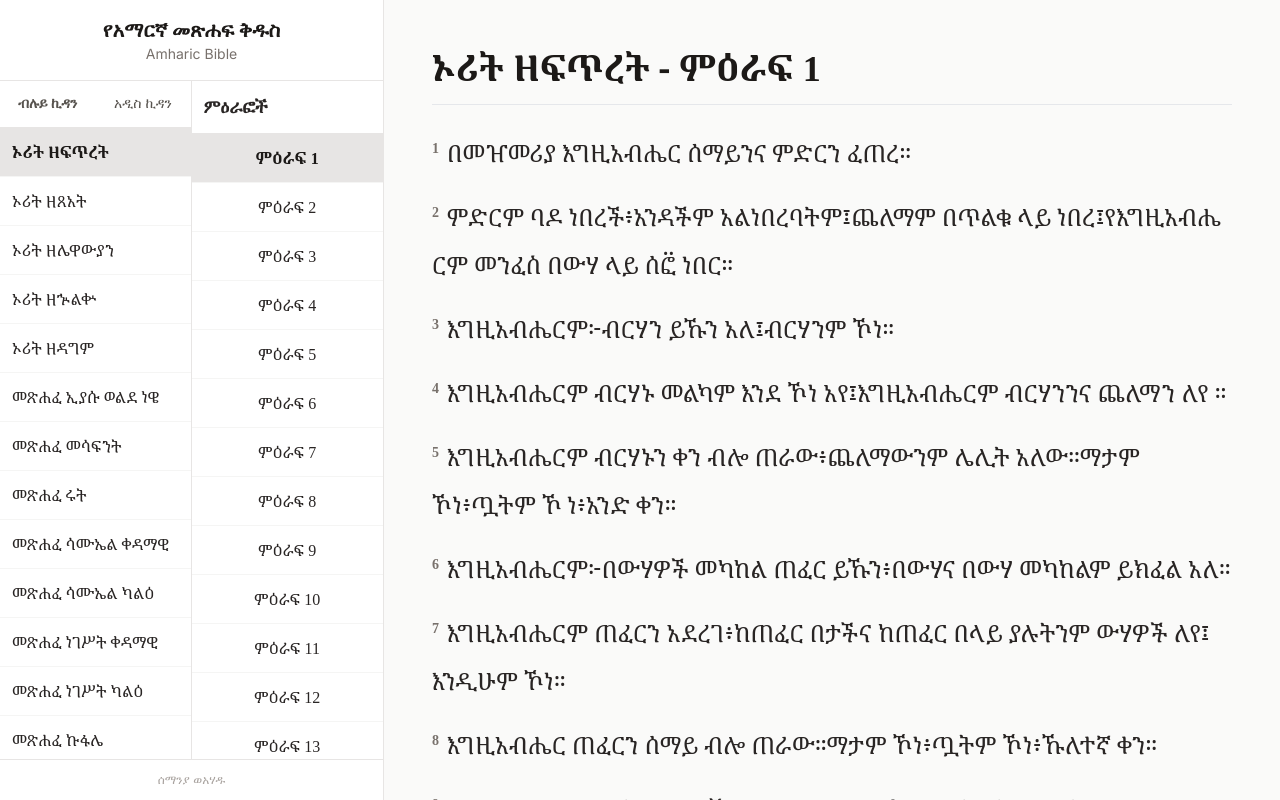
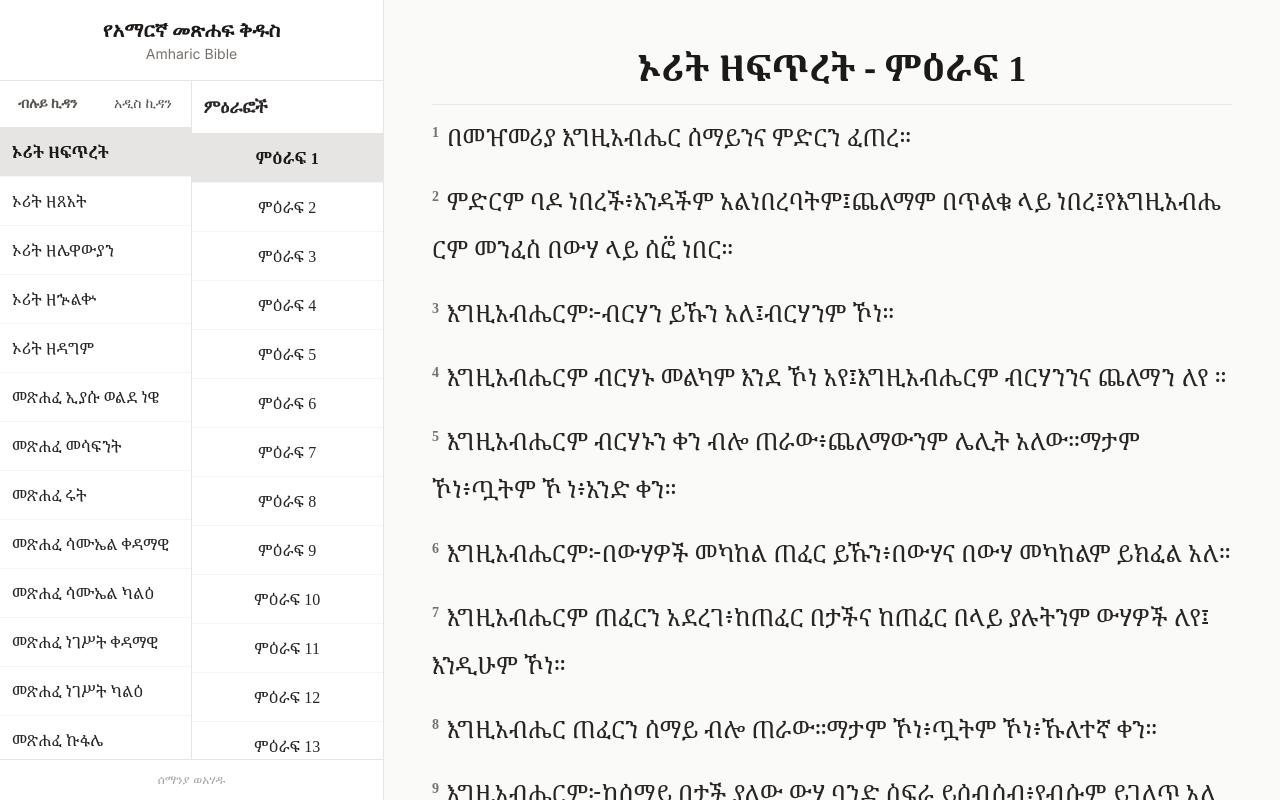
Before and after one commit to henaorth16/80-weahadu, a plain HTML site: page index.html in a window 1280 px wide. Both pictures are taken after a click on the item "ኦሪት ዘፍጥረት". Drawn offline with nearby package versions, Linux system fonts and the light colour scheme.

Commit message:
add title display

```diff
--- a/index.html
+++ b/index.html
@@ -82,8 +82,8 @@
                 <aside id="books-sidebar" class="w-1/2 border-r border-stone-200 flex flex-col">
                     <div class="flex-shrink-0 border-b border-stone-200">
                          <div class="flex">
-                            <button id="old-testament-tab" class="tab-button flex-1 p-3 text-sm text-stone-600 border-b-2 border-transparent hover:bg-stone-50">ብሉይ ኪዳን</button>
-                            <button id="new-testament-tab" class="tab-button flex-1 p-3 text-sm text-stone-600 border-b-2 border-transparent hover:bg-stone-50">አዲስ ኪዳን</button>
+                             <button id="old-testament-tab" class="tab-button flex-1 p-3 text-sm text-stone-600 border-b-2 border-transparent hover:bg-stone-50">ብሉይ ኪዳን</button>
+                             <button id="new-testament-tab" class="tab-button flex-1 p-3 text-sm text-stone-600 border-b-2 border-transparent hover:bg-stone-50">አዲስ ኪዳን</button>
                          </div>
                     </div>
                     <ul id="books-list" class="divide-y divide-stone-100 overflow-y-auto custom-scrollbar flex-grow">
@@ -108,7 +108,9 @@
         <!-- Main Content (Bible Text Display) -->
         <main class="flex-1 p-4 sm:p-6 md:p-8 lg:p-12 overflow-y-auto custom-scrollbar">
             <div id="main-content-area" class="max-w-4xl mx-auto">
-                <h1 id="chapter-title" class="text-4xl font-bold mb-6 text-stone-900 border-b pb-4"></h1>
+                <h1 id="chapter-title" class="text-4xl font-bold mb-2 text-stone-900 border-b pb-4 text-center"></h1>
+                <!-- This is the new element to hold the chapter title -->
+                <h2 id="chapter-subtitle" class="text-2xl text-stone-600 italic mt-4 mb-6 text-center hidden"></h2>
                 <div id="text-container" class="text-2xl leading-loose space-y-4">
                     <!-- Bible text will be displayed here -->
                     <div id="initial-message" class="text-center text-stone-500 mt-20">
@@ -133,6 +135,7 @@
         const booksListEl = document.getElementById('books-list');
         const chaptersListEl = document.getElementById('chapters-list');
         const chapterTitleEl = document.getElementById('chapter-title');
+        const chapterSubtitleEl = document.getElementById('chapter-subtitle'); // <-- New element
         const textContainerEl = document.getElementById('text-container');
         const initialMessageEl = document.getElementById('initial-message');
         const navPanel = document.getElementById('nav-panel');
@@ -174,20 +177,18 @@
          * @param {object} book - The book object from the BOOKS array.
          */
         async function handleBookSelection(book) {
-            // No need to reload if same book is clicked, but allow re-clicking to show chapters if they are hidden
             if (currentBookNumber === book.number && chaptersListEl.innerHTML !== '') {
                 return;
             }
 
             currentBookNumber = book.number;
 
-            // Show a loading state
             chaptersListEl.innerHTML = '<li class="p-3 text-stone-500">በመጫን ላይ...</li>';
             textContainerEl.innerHTML = '';
             chapterTitleEl.textContent = '';
+            chapterSubtitleEl.classList.add('hidden'); // Hide subtitle initially
             if(initialMessageEl) initialMessageEl.style.display = 'none';
 
-            // Update active state in UI
             updateActiveBook();
 
             try {
@@ -207,9 +208,8 @@
                 chaptersListEl.innerHTML = `<li class="p-3 text-red-500">ስህተት ተከስቷል</li>`;
                 textContainerEl.innerHTML = `<p class="text-red-500 text-center">${error.message}</p>`;
             }
-             // On mobile, close nav panel after selecting a book
              if (window.innerWidth < 768) {
-                navPanel.classList.add('-translate-x-full');
+                 navPanel.classList.add('-translate-x-full');
             }
         }
 
@@ -246,17 +246,27 @@
                 updateActiveChapter();
             }
              if (window.innerWidth < 768) {
-                navPanel.classList.add('-translate-x-full');
+                 navPanel.classList.add('-translate-x-full');
             }
         }
 
         /**
-         * Renders verses in the main content area.
+         * Renders the chapter title and verses in the main content area.
          * @param {object} chapterData - The object for the selected chapter.
          */
         function displayChapter(chapterData) {
             chapterTitleEl.textContent = `${currentBookData.book_name_am} - ምዕራፍ ${chapterData.chapter}`;
             textContainerEl.innerHTML = '';
+
+            // --- UPDATED LOGIC FOR TITLE ---
+            if (chapterData.title && chapterData.title.trim() !== "") {
+                chapterSubtitleEl.innerText = chapterData.title;
+                chapterSubtitleEl.classList.remove('hidden');
+            } else {
+                chapterSubtitleEl.innerText = '';
+                chapterSubtitleEl.classList.add('hidden');
+            }
+            // --- END OF UPDATE ---
 
             if (chapterData.verses.length === 0) {
                 textContainerEl.innerHTML = '<p class="text-stone-500">ለዚህ ምዕራፍ ምንም ጽሑፍ የለም።</p>';
@@ -271,14 +281,16 @@
                 verseNumberSpan.className = 'text-sm font-bold text-stone-500 align-super mr-2';
                 verseNumberSpan.textContent = verse.verse;
 
-                const verseTextNode = document.createTextNode(verse.text);
+                // Use innerText to correctly render newlines from the JSON
+                const verseTextNode = document.createElement('span');
+                verseTextNode.innerText = verse.text;
 
                 p.appendChild(verseNumberSpan);
                 p.appendChild(verseTextNode);
 
                 textContainerEl.appendChild(p);
             });
-            document.querySelector('main').scrollTop = 0;
+            document.querySelector('main').scrollTop = 0; // Scroll to top
         }
 
         /**
@@ -316,6 +328,7 @@
             // Clear selections when switching testaments
             chaptersListEl.innerHTML = '';
             chapterTitleEl.textContent = '';
+            chapterSubtitleEl.classList.add('hidden');
             textContainerEl.innerHTML = '';
             if(initialMessageEl) initialMessageEl.style.display = 'block';
             currentBookNumber = -1;
```
